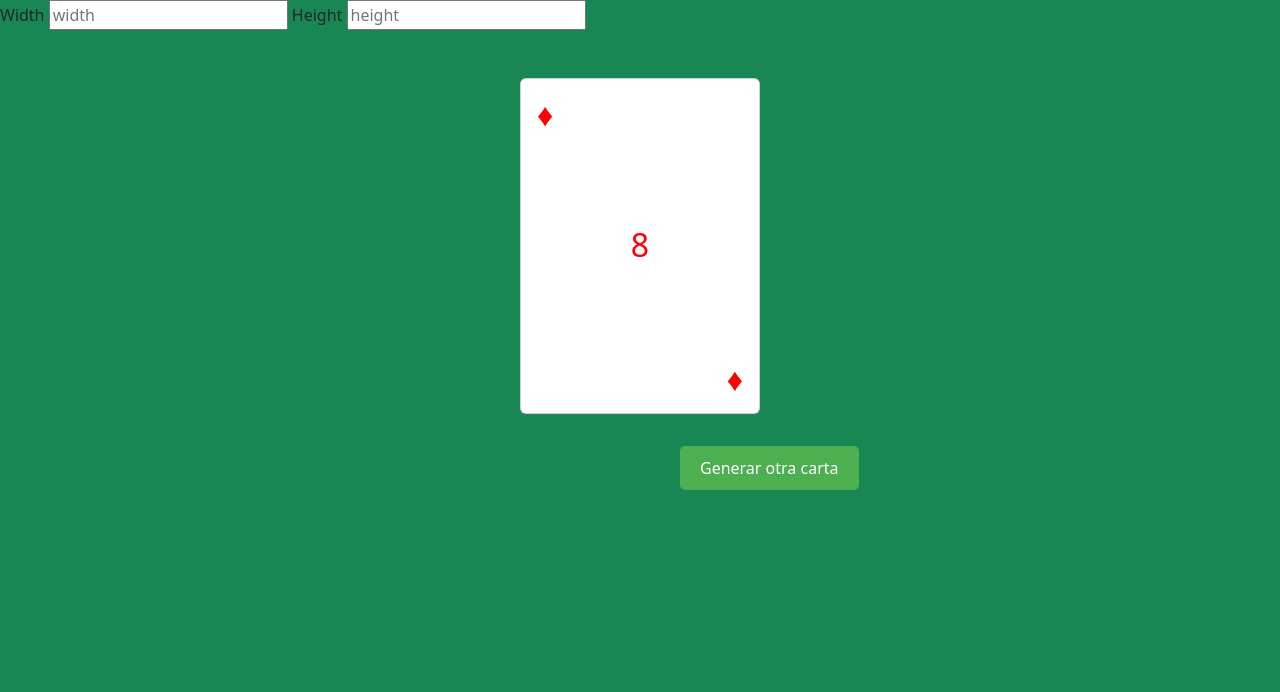
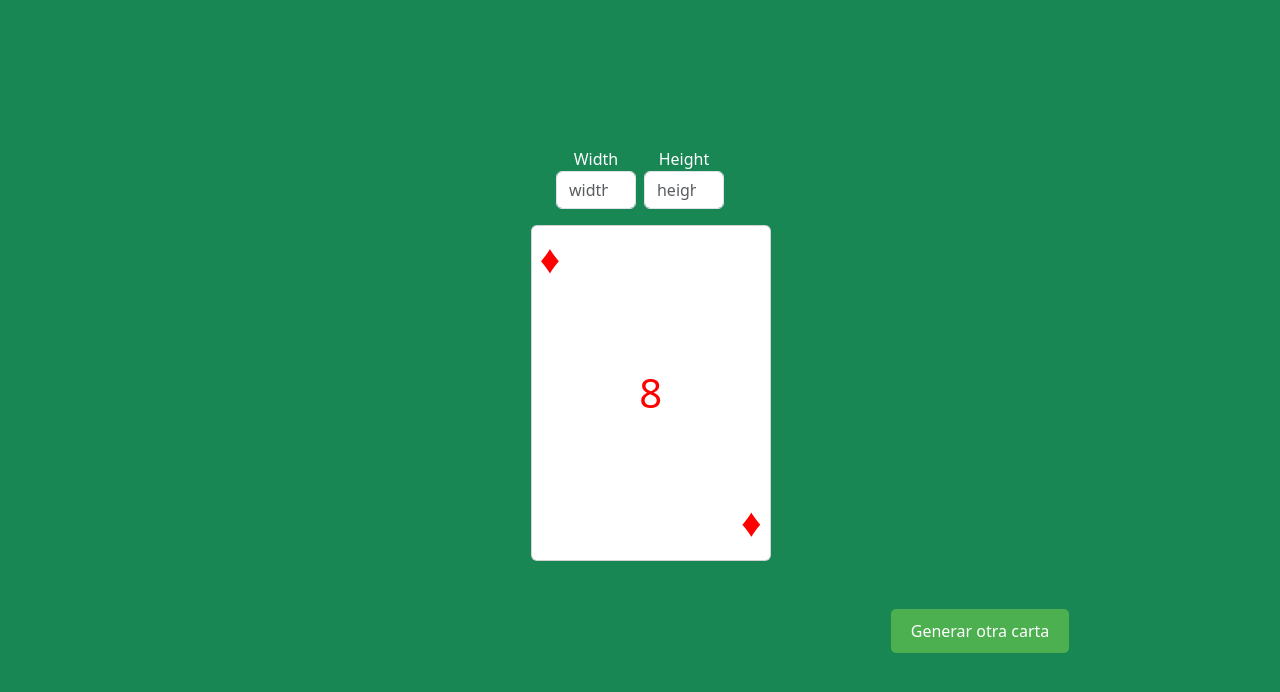
Before and after one commit to 4GeeksAcademy/FS-PT-Ivan-RandomCardGenerator, a plain HTML site: page index.html in a window 1280 px wide. Drawn offline with nearby package versions, Linux system fonts and the light colour scheme.

Commit message:
fix: fixed function-changeSizeCard

```diff
--- a/index.html
+++ b/index.html
@@ -6,26 +6,30 @@
     <title>Document</title>
     <link rel="stylesheet" href="style.css">
     <link href="https://cdn.jsdelivr.net/npm/bootstrap@5.3.3/dist/css/bootstrap.min.css" rel="stylesheet" integrity="sha384-QWTKZyjpPEjISv5WaRU9OFeRpok6YctnYmDr5pNlyT2bRjXh0JMhjY6hW+ALEwIH" crossorigin="anonymous">
+</head>
+<body class="bg-success vh-100 d-flex justify-content-center align-items-center">
+    <div class="text-center">
+        <div class="d-flex justify-content-center mb-3">
+            <div class="me-2">
+                <label for="widthInput" class="text-white">Width</label>
+                <input type="number" id="widthInput" placeholder="width" class="form-control" min="100" style="width: 80px;">
+            </div>
+            <div>
+                <label for="heightInput" class="text-white">Height</label>
+                <input type="number" id="heightInput" placeholder="height" class="form-control" min="100" style="width: 80px;">
+            </div>
+        </div>
 
-</head>
-<body class="bg-success vh-100">
-  <label for="widthInput">Width</label>
-  <input type="text" id="widthInput" placeholder="width">
+        <div class="card" id="card" style="width: 15rem; height: 21rem; margin-left: 20rem; padding: none">
+            <div class="card-body d-flex flex-column align-items-center justify-content-center position-relative" style="height: 100%;">
+                <h5 id="suitUp" class="card-title-up fs-1 position-absolute top-0 start-0" style="margin: 0; margin-left: .5rem; margin-top: .5rem;">♠</h5>
+                <p id="number" class="card-text fs-1" style="margin: 0;">2</p>
+                <h5 id="suitDown" class="card-title-down fs-1 position-absolute bottom-0 end-0" style="margin: 0; transform: rotate(180deg); margin-bottom: .5rem; margin-right: .5rem;">♠</h5>
+            </div>
+        </div>
 
-  <label for="heigthInput">Height</label>
-  <input type="text" id="heightInput" placeholder="height">
-
-    <div class="container d-flex justify-content-center mt-5 sm-12 xl-12">
-        <div class="card" id="card"style="width: 15rem; height: 21rem;">
-            <div class="card-body flex-column">
-              <h5 id="suitUp" class="card-title-up d-flex justify-content-start fs-2" style="margin-bottom: 5.5rem;">♠</h5>
-              <p id="number" class="card-text d-flex justify-content-center fs-2 " style="margin-bottom: 6rem;">2</p>
-              <h5 id="suitDown" class="card-title-down d-flex justify-content-start fs-2" style="transform: rotate(180deg);">♠</h5>
-            </div>
-          </div>
+        <div id="buttonContainer" class="mt-3"></div>
     </div>
-    <div id="buttonContainer" class="sm-12 xl-12"></div>
-
 
     <script src="https://cdn.jsdelivr.net/npm/bootstrap@5.3.3/dist/js/bootstrap.bundle.min.js" integrity="sha384-YvpcrYf0tY3lHB60NNkmXc5s9fDVZLESaAA55NDzOxhy9GkcIdslK1eN7N6jIeHz" crossorigin="anonymous"></script>
     <script src="script.js"></script>
```
